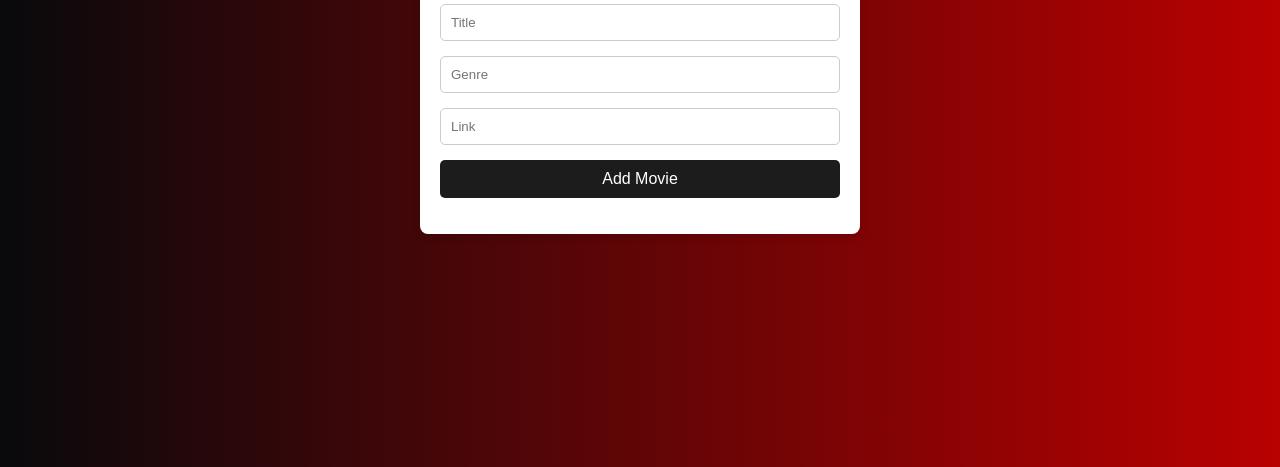
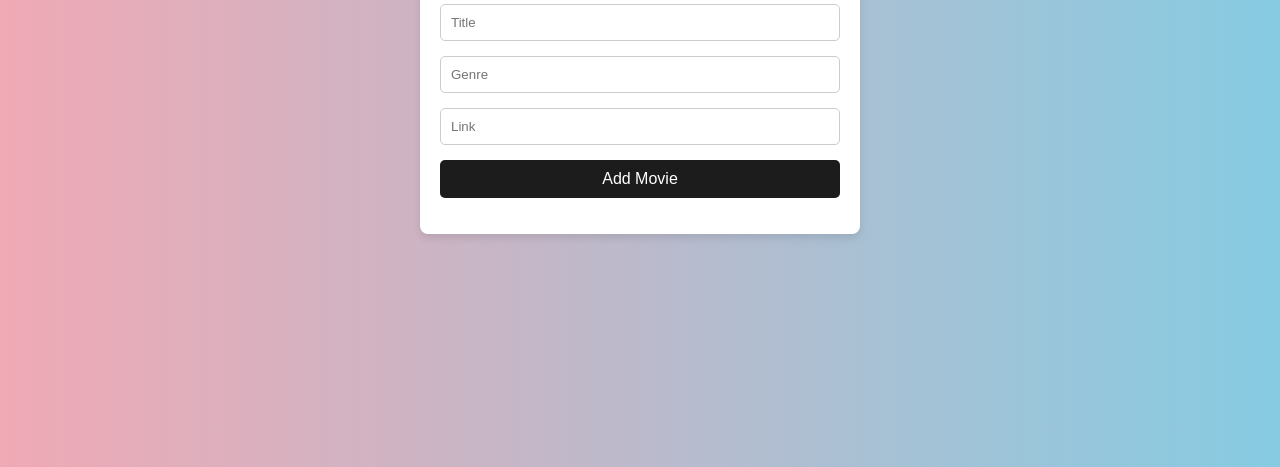
Before and after one commit to FireAstrox/CS372, a website: page Movie_Page/content-add.html in a window 1280 px wide. Shown: the part 333-800 px from the top of the page. Drawn offline with nearby package versions, Linux system fonts and the light colour scheme.

Commit message:
Update content-add.html
Gay-ification

```diff
--- a/Movie_Page/content-add.html
+++ b/Movie_Page/content-add.html
@@ -1,22 +1,14 @@
-<!-- HTML page for adding a movie -->
 <html>
     <head>
-        <!-- Sets the character set to UTF-8 and viewport settings -->
         <meta charset="UTF-8">
         <meta name="viewport" content="width=device-width, initial-scale=1.0">
-
-        <!-- Page title -->
         <title>Add Movie</title>
-
-        <!-- jQuery script for various functionalities -->
         <script src="https://code.jquery.com/jquery-3.6.0.min.js"></script>
-
-        <!-- CSS styling for the page -->
         <style>
             /* General Body Styling */
             body.add-movie-body {
                 font-family: 'Segoe UI', Tahoma, Geneva, Verdana, sans-serif;
-                background: linear-gradient( to right, #09090c, #b90101);
+                background: linear-gradient(to right, rgb(240, 169, 181), rgb(134, 203, 226));
                 display: flex;
                 justify-content: center;
                 align-items: center;
@@ -75,38 +67,24 @@
         </style>
     </head>
     <body class="add-movie-body">
-        <!-- The form for adding a movie -->
         <div class="wrapper">
             <form class="form" id="addMovieForm">
                 <header class="form-header">
-                    <!-- Heading for the form -->
                     <h1>Add Movie</h1>
                 </header>
-
-                <!-- Input box for the movie title -->
                 <div class="input-box">
                     <input type="text" class="form__input" id="title" placeholder="Title" required>
                 </div>
-
-                <!-- Input box for the movie genre -->
                 <div class="input-box">
                     <input type="text" class="form__input" id="genre" placeholder="Genre" required>
                 </div>
-
-                <!-- Input box for the movie link -->
                 <div class="input-box">
                     <input type="text" class="form__input" id="link" placeholder="Link" required>
                 </div>
-
-                <!-- Button for submitting the form -->
                 <button type="submit" class="btn">Add Movie</button>
             </form>
         </div>
-
-        <!-- Additional jQuery script -->
         <script src="https://ajax.googleapis.com/ajax/libs/jquery/3.5.1/jquery.min.js"></script>
-
-        <!-- Script for handling the form submission -->
         <script src="addMovie.js"></script>
     </body>
     </html>
```
Lines whose indentation alone changed are shown as unchanged.
